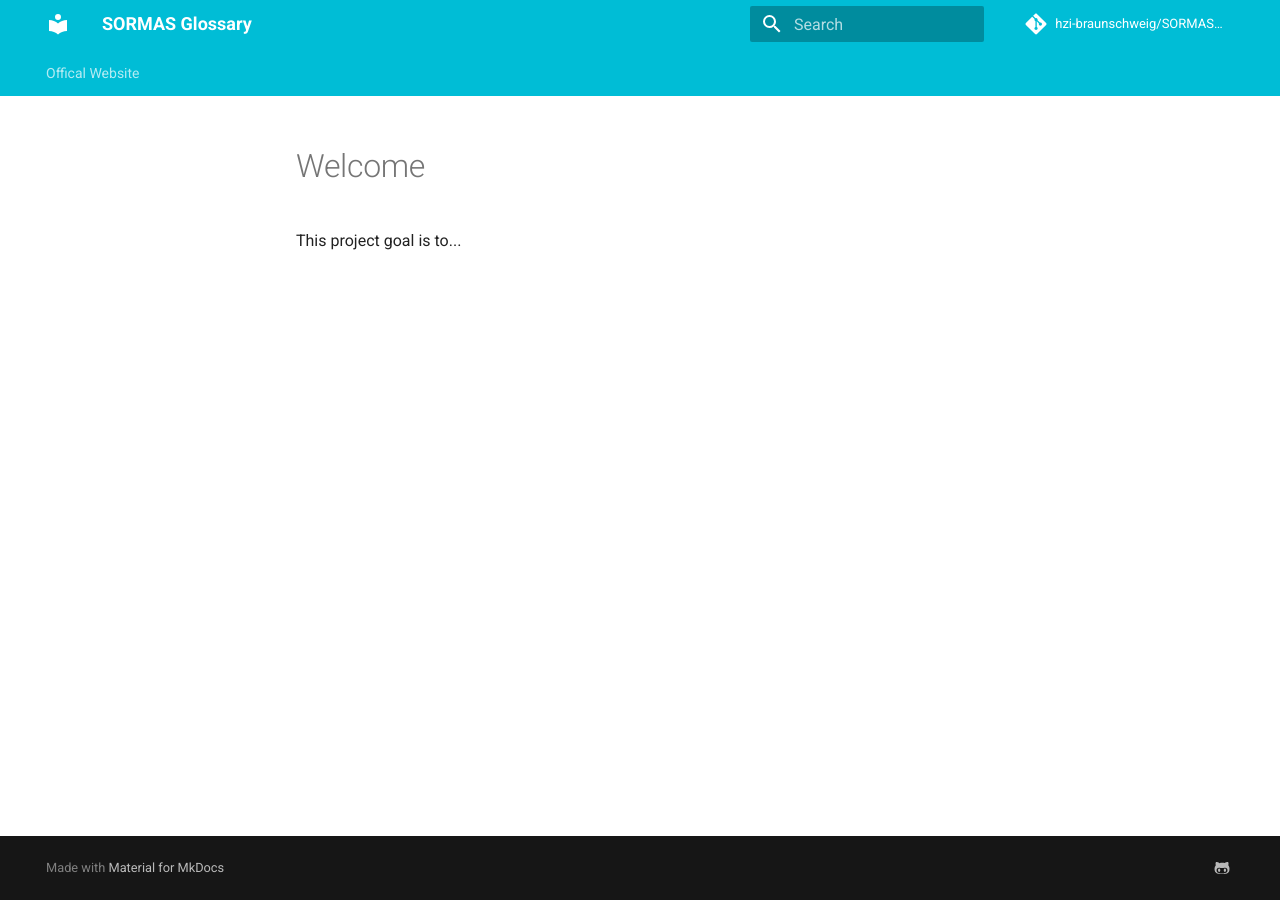
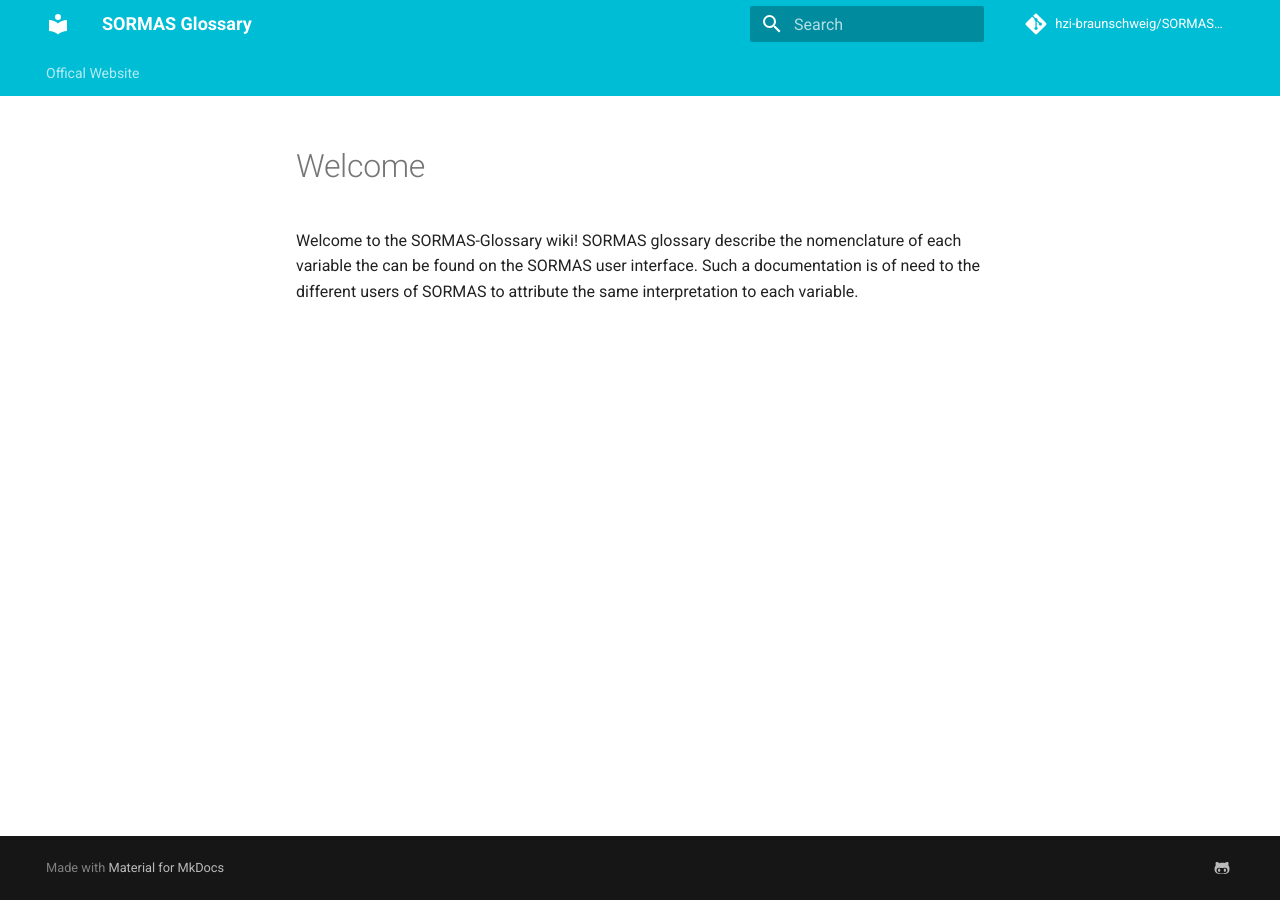
Before and after one commit to SORMAS-Foundation/SORMAS-Glossary, an MkDocs documentation site: the page built from docs/index.md, in a window 1280 px wide. Built offline with MkDocs 1.6.1 and Material for MkDocs 9.7.7, drawn with Linux system fonts in a browser that asks for light colours; comment, search, counter and statistics services are not loaded.

Commit message:
add welcome message

```diff
--- a/docs/index.md
+++ b/docs/index.md
@@ -1,2 +1,3 @@
 # Welcome
-This project goal is to...
+
+Welcome to the SORMAS-Glossary wiki! SORMAS glossary describe the nomenclature of each variable the can be found on the SORMAS user interface. Such a documentation is of need to the different users of SORMAS to attribute the same interpretation to each variable.
```
